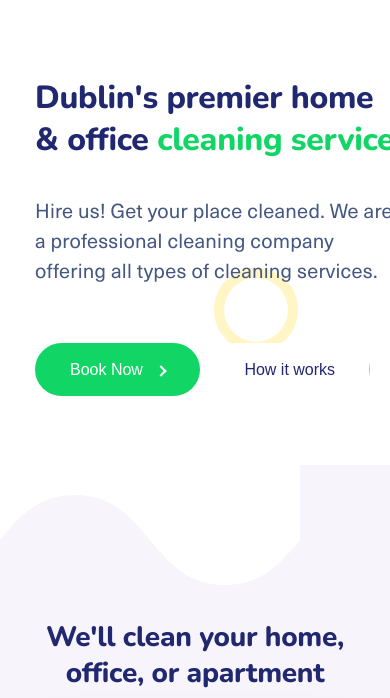
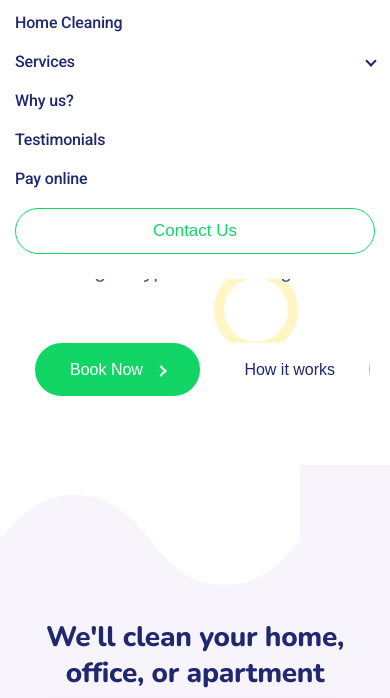
Before and after one commit to natanael7/cleaning, a plain HTML site: page index.html in a window 390 px wide. Both pictures are taken after a click on the button 357 px from the left and 97 px from the top of the page. Shown: the part 139-837 px from the top of the page. Drawn offline with nearby package versions, Linux system fonts and the light colour scheme.

Commit message:
Phone navbar created

```diff
--- a/index.html
+++ b/index.html
@@ -69,7 +69,7 @@
         <div class="nav-logo">
           <img src="img/brand/logo.svg" alt="" class="nav-logo__image">
         </div>
-        <ul class="nav-list">
+        <ul class="nav-list" state="closed">
           <li class="nav-item">
             <a href="" class="nav-link">
               Home Cleaning
@@ -80,24 +80,22 @@
               Services
             </a>
             <i class="nav-arrow arrow-accent"></i>
+
           </li>
           <li class="nav-item">
             <a href="" class="nav-link">
               Why us?
             </a>
-            <i class="nav-arrow arrow-accent"></i>
           </li>
           <li class="nav-item">
             <a href="" class="nav-link">
               Testimonials
             </a>
-            <i class="nav-arrow arrow-accent"></i>
           </li>
           <li class="nav-item">
             <a href="" class="nav-link">
               Pay online
             </a>
-            <i class="nav-arrow arrow-accent"></i>
           </li>
           <li class="nav-item">
             <button class="nav-button button__transparent">
--- a/js/navbar.js
+++ b/js/navbar.js
@@ -1,28 +1,41 @@
-const elementSelector = ".nav-burger";
+const burgerClass = "nav-burger";
+const listClass = "nav-list";
+
 const attribute = "state";
+
 const valueIfClosed = "closed";
 const valueIfOpened = "opened";
-const classIfOpened = "nav-burger__opened";
 
-function changeNavState(state) {
-  navButton.setAttribute(attribute, state);
+const modifierIfOpened = "__opened";
+
+const classWithOpenModifier = (selector) => `${selector}${modifierIfOpened}`;
+
+function changeState(state, element) {
+  element.setAttribute(attribute, state);
 }
-function toggleClass(state) {
+function toggleClass(state, element, selector) {
   if (state) {
-    navButton.classList.add(classIfOpened);
+    element.classList.add(classWithOpenModifier(selector));
     return;
   }
-  navButton.classList.remove(classIfOpened);
+  element.classList.remove(classWithOpenModifier(selector));
 }
 
 function handleClosedNav() {
-  changeNavState(valueIfOpened);
-  toggleClass(1);
+  changeState(valueIfOpened, navButton);
+  toggleClass(1, navButton, burgerClass);
+
+  changeState(valueIfOpened, navList);
+  toggleClass(1, navList, listClass);
 }
 function handleOpenedNav() {
-  changeNavState(valueIfClosed);
-  toggleClass(0);
+  changeState(valueIfClosed, navButton);
+  toggleClass(0, navButton, burgerClass);
+
+  changeState(valueIfClosed, navList);
+  toggleClass(0, navList, listClass);
 }
+
 function handleNavClick() {
   // State can be either 'closed' either 'opene'
   const state = navButton.getAttribute(attribute);
@@ -40,5 +53,6 @@ function handleNavClick() {
   throw "Invalid NavBar State";
 }
 
-const navButton = document.querySelector(elementSelector);
+const navButton = document.querySelector(`.${burgerClass}`);
+const navList = document.querySelector(`.${listClass}`);
 navButton.addEventListener("click", handleNavClick);
--- a/sass/modules/_basic.sass
+++ b/sass/modules/_basic.sass
@@ -7,7 +7,6 @@
 body
   margin: 0
 
-
 ul
   list-style: none
   padding-left: 0
@@ -15,3 +14,6 @@ ul
 a
   text-decoration: none
   color: inherit
+
+button:focus
+  outline: none
--- a/sass/modules/_nav.sass
+++ b/sass/modules/_nav.sass
@@ -7,7 +7,7 @@
   &-container
     display: flex
     align-items: center
-
+    position: relative
   &-logo
     $max: 130px
     width: 100%
@@ -41,14 +41,41 @@
       font-size: 14px
       gap: 1em
 
-
-
-
-  @media (max-width: 1023px)
     &-container
       justify-content: space-between
     &-list
-      display: none
+      flex-direction: column
+      gap: 20px
+
+      position: absolute
+      left: 0
+      right: 100%
+      top: 100%
+
+      padding: inherit
+
+      background: #ffffff
+      z-index: 5
+
+      font-size: 1rem
+
+      overflow: hidden
+
+      max-height: 0
+      transition: max-height 1s
+
+      &__opened
+        max-height: 100vh
+
+    &-item
+      justify-content: space-between
+
+      &:last-child
+        margin-bottom: 25px
+
+    &-button
+      width: 100%
+
     &-burger
       display: block
       cursor: pointer
```
Also changed, not shown: css/style.css, 1 other file.
